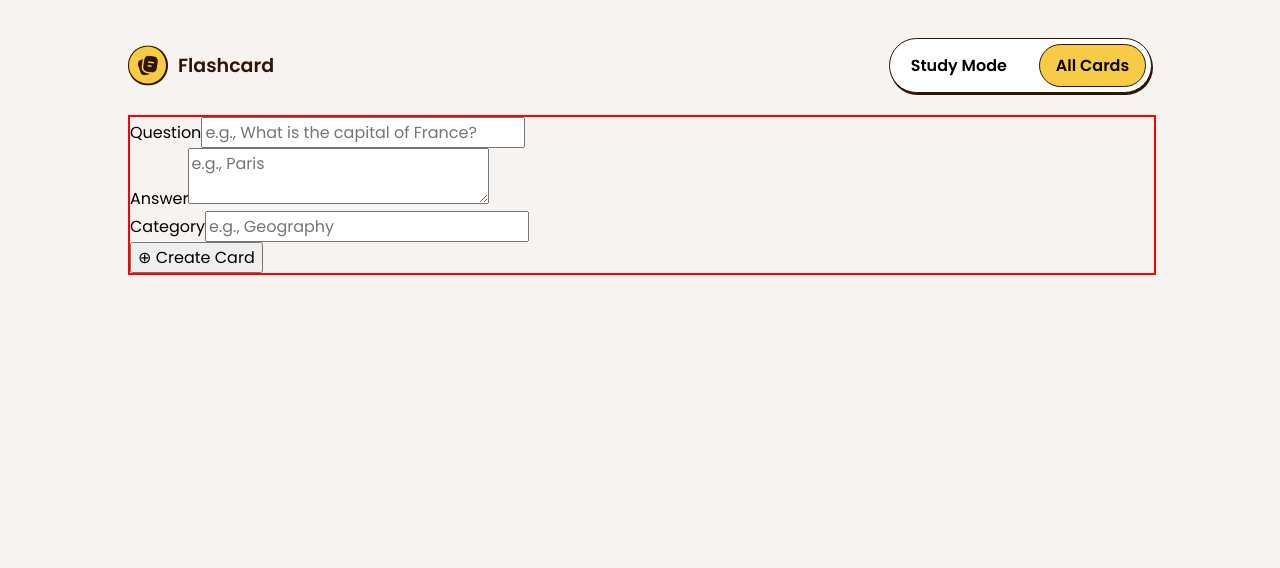
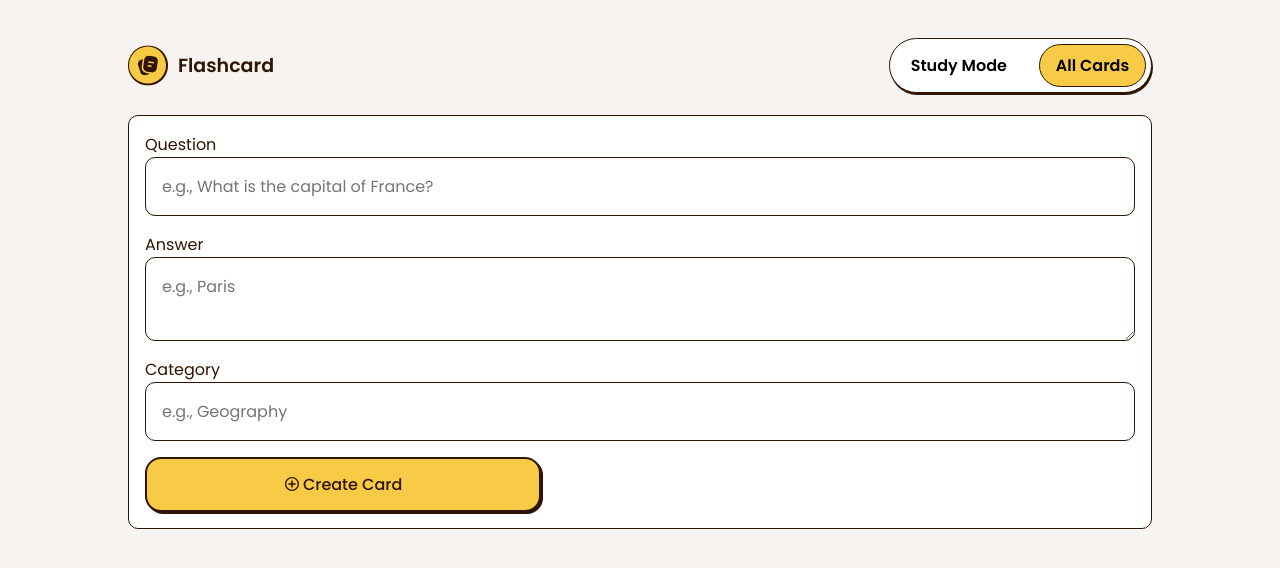
Before and after one commit to bengera/flashcard-app, a React (Vite) app: page / in a window 1280 px wide. Shown: the top 568 px of the page. Built offline with nearby package versions, Linux system fonts and the light colour scheme.

Commit message:
Fix form

```diff
--- a/src/components/allCards.tsx
+++ b/src/components/allCards.tsx
@@ -2,7 +2,7 @@ export function AllCards() {
   return (
 
     <form className="card-form">
-  <div className="form-group">
+  <div className="form-group flex-group">
     <label htmlFor="question">Question</label>
     <input
       id="question"
@@ -12,7 +12,7 @@ export function AllCards() {
     />
   </div>
 
-  <div className="form-group">
+  <div className="form-group flex-group">
     <label htmlFor="answer">Answer</label>
     <textarea
       id="answer"
@@ -21,7 +21,7 @@ export function AllCards() {
     ></textarea>
   </div>
 
-  <div className="form-group">
+  <div className="form-group flex-group">
     <label htmlFor="category">Category</label>
     <input
       id="category"
@@ -31,7 +31,9 @@ export function AllCards() {
     />
   </div>
 
-  <button type="submit">⊕ Create Card</button>
+  <button className="btn-submit u-rounded-pill u-shadow--thick" type="submit">
+     <img src="images/icon-circle-plus.svg" alt="icon-plus" />
+    Create Card</button>
 </form>
   );
 }
--- a/src/css/allcards.css
+++ b/src/css/allcards.css
@@ -1,4 +1,30 @@
 .card-form {
-  border: 2px solid red;
-  width: 100%;
+  display: flex;
+  flex-direction: column;
+  gap: 1rem;
+  color: var(--clr-neutral-900);
+  border: 1px solid var(--clr-neutral-900);
+  border-radius: var(--radius-10);
+  padding: 1rem;
+  background-color: var(--clr-neutral-0);
 }
+
+.form-group input,
+textarea {
+  border-radius: var(--radius-10);
+  border-color: var(--clr-neutral-900);
+  border: 1px solid;
+  padding: 1rem;
+  color: var(--clr-neutral-500);
+}
+
+.btn-submit {
+  font-weight: 500;
+  background-color: var(--clr-yellow-500);
+  display: inline-flex;
+  align-items: center;
+  justify-content: center;
+  gap: 0.2rem;
+  cursor: pointer;
+  width: 40%;
+}
```
